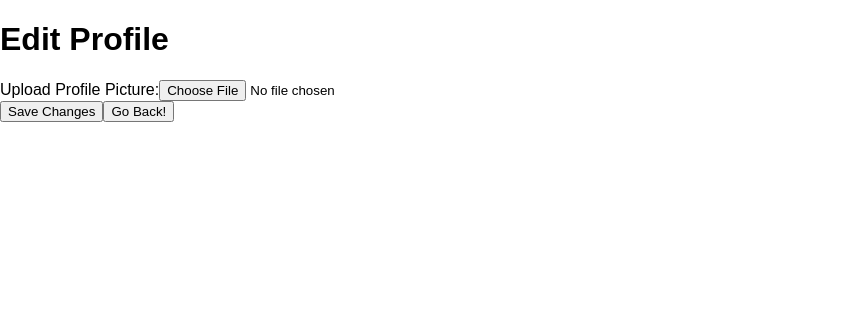
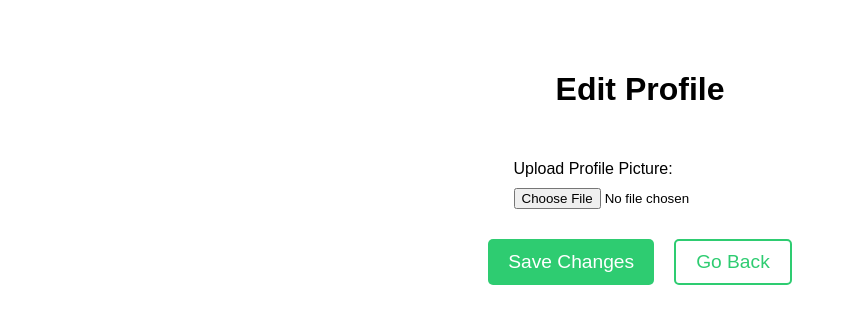
Before and after one commit to aarcee141/chat-app, a React (Create React App) app in the folder start-chatting/: page /edit-profile in a window 1280 px wide. Shown: the top 324 px of the page, without its empty margins (0-855 px from the left). Built offline with nearby package versions, Linux system fonts and the light colour scheme; a web font is replaced by a local one.

Commit message:
Beautify Edit Profile.

```diff
--- a/start-chatting/src/components/Settings/EditProfile.css
+++ b/start-chatting/src/components/Settings/EditProfile.css
@@ -1,44 +1,57 @@
-.container {
+.edit-profile-container {
   display: flex;
   flex-direction: column;
   align-items: center;
-    margin-top: 40px;
+  padding-top: 50px;
 }
 
-  .profile-picture {
+.edit-profile-input-container {
+  margin-top: 30px;
+  font-size: 1.2rem;
+}
+
+.edit-profile-input-container label {
   display: flex;
   flex-direction: column;
-    align-items: center;
-    margin-top: 20px;
+  align-items: flex-start;
+  font-size: 1rem;
 }
 
-  .profile-picture label {
-    font-size: 1.2rem;
+.edit-profile-input-container label span {
   margin-bottom: 10px;
 }
 
-  .profile-picture img {
-    height: 150px;
-    border-radius: 50%;
-    margin-top: 10px;
-    margin-bottom: 20px;
+.edit-profile-button-container {
+  margin-top: 30px;
+  display: flex;
+  justify-content: center;
+  gap: 20px;
 }
 
-  .profile-picture input[type="file"] {
-    display: none;
+.edit-profile-button-container button {
+  font-size: 1.2rem;
+  padding: 10px 20px;
+  border-radius: 5px;
+  cursor: pointer;
 }
 
-  .profile-picture button {
-    background-color: #3b82f6;
+.save-changes-button {
+  background-color: #2ecc71;
   color: white;
   border: none;
-    padding: 10px 20px;
-    border-radius: 5px;
-    font-size: 1.2rem;
-    cursor: pointer;
-    margin-top: 10px;
 }
 
-  .profile-picture button:hover {
-    background-color: #2563eb;
+.save-changes-button:hover {
+  background-color: #27ae60;
 }
+
+.go-back-button {
+  background-color: white;
+  color: #2ecc71;
+  border: 2px solid #2ecc71;
+}
+
+.go-back-button:hover {
+  background-color: #2ecc71;
+  color: white;
+}
--- a/start-chatting/src/components/Settings/EditProfile.js
+++ b/start-chatting/src/components/Settings/EditProfile.js
@@ -2,6 +2,7 @@ import React, { useState } from "react";
 import firebase from "firebase/compat/app";
 import { useNavigate } from "react-router-dom";
 import uploadProfilePic from "../../services/UploadProfilePic";
+import "./EditProfile.css";
 
 function EditProfile() {
     const auth = firebase.auth();
@@ -26,18 +27,22 @@ function EditProfile() {
     };
 
     return (
-        <div>
+        <div className="edit-profile-container">
             <h1>Edit Profile</h1>
-            <div>
+            <div className="edit-profile-input-container">
                 <label>
-                    Upload Profile Picture:
+                    <span>Upload Profile Picture:</span>
                     <input type="file" onChange={handleFileChange} />
                 </label>
             </div>
-            <button onClick={handleUpdateProfilePic}
-            >Save Changes</button>
-            <button onClick={handleGoBack}>Go Back!</button>
-
+            <div className="edit-profile-button-container">
+                <button className="save-changes-button" onClick={handleUpdateProfilePic}>
+                    Save Changes
+                </button>
+                <button className="go-back-button" onClick={handleGoBack}>
+                    Go Back
+                </button>
+            </div>
         </div>
     );
 }
```
Lines whose indentation alone changed are shown as unchanged.
